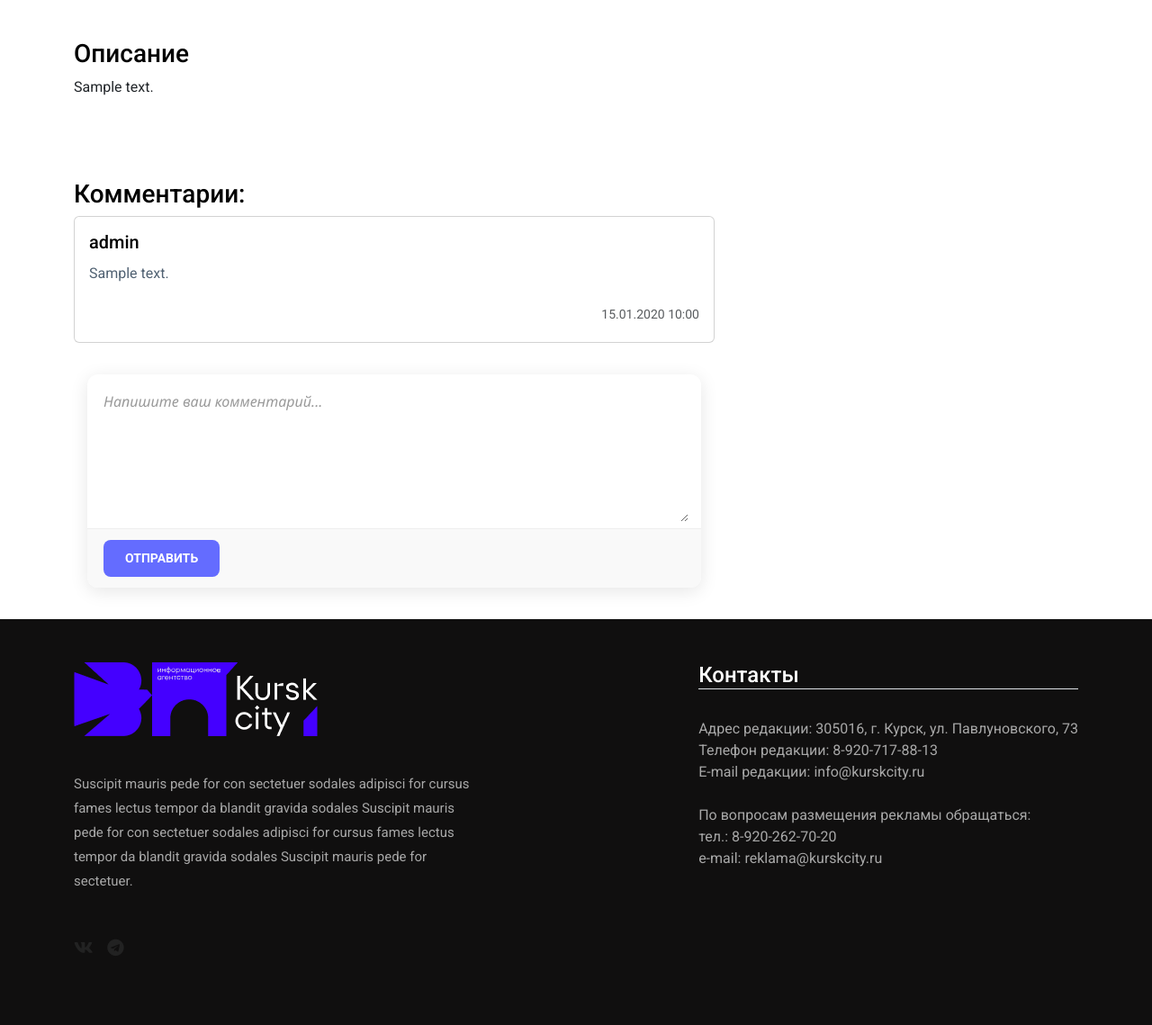
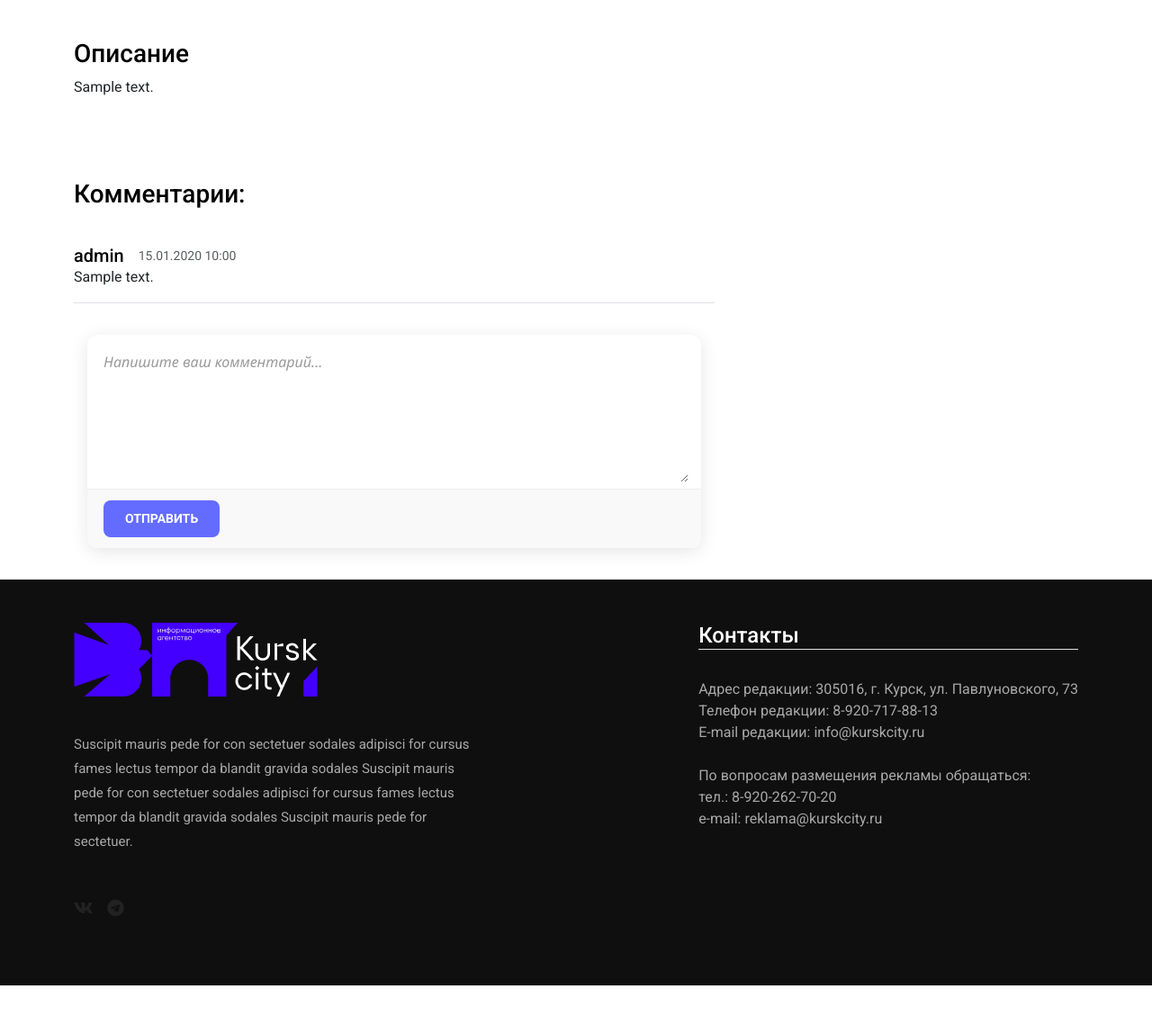
Before and after one commit to DEV-m1k0/Kursk-News, a Django app: page /post/1/ in a window 1280 px wide. Shown: the part 913-2052 px from the top of the page at 90% size. After the commit the page ends 2008 px from the top, so only its background shows below. Run offline with Django 4.2, Linux system fonts and the light colour scheme; a user stored in the database is signed in; data comes from the database, SQL or seed files in the repository; tables that the repository leaves empty hold one stand-in row (values such as "Sample post"); grey boxes marked "Sample" are stand-in pictures; a database or web service that is not in the repository returns one stand-in record (values such as "Sample title"); data that the repository does not hold is empty; some libraries are stand-ins or nearby versions.

Commit message:
Сделал норм комменты

```diff
--- a/core/templates/details.html
+++ b/core/templates/details.html
@@ -100,21 +100,19 @@
                                     <div class="comments">
                                         <h3>Комментарии:</h3>
 
-                                        {% for comment in comments %}
-                                            <div class="card mb-3">
-                                                <div class="row g-0">
-                                                    <div class="col">
-                                                        <div class="card-body">
-                                                            <a href="{% url 'profile' comment.user.username %}" class="text-decoration-none text-black">
-                                                                <h5 class="card-title">{{ comment.user.username }}</h5>
-                                                            </a>
-                                                            <p class="card-text">{{ comment.text }}</p>
-                                                            <p class="card-text text-end"><small class="text-body-secondary">{{ comment.created_at|date:"d.m.Y H:i" }}</small></p>
-                                                        </div>
+                                        <div class="mt-4">
+                                            {% for comment in comments %}
+                                                <div class="border-bottom py-3">
+                                                    <div class="d-flex">
+                                                        <a href="{% url 'profile' comment.user.username %}" class="text-decoration-none text-black">
+                                                            <h5 class="card-title">{{ comment.user.username }}</h5>
+                                                        </a>
+                                                        <span class="text-end ms-3"><small class="text-body-secondary">{{ comment.created_at|date:"d.m.Y H:i" }}</small></span>
                                                     </div>
+                                                    <span class="card-text">{{ comment.text }}</span>
                                                 </div>
-                                            </div>
-                                        {% endfor %}
+                                            {% endfor %}
+                                        </div>
 
                                         <form class="w-100" method="post">
                                             {% csrf_token %}
```
